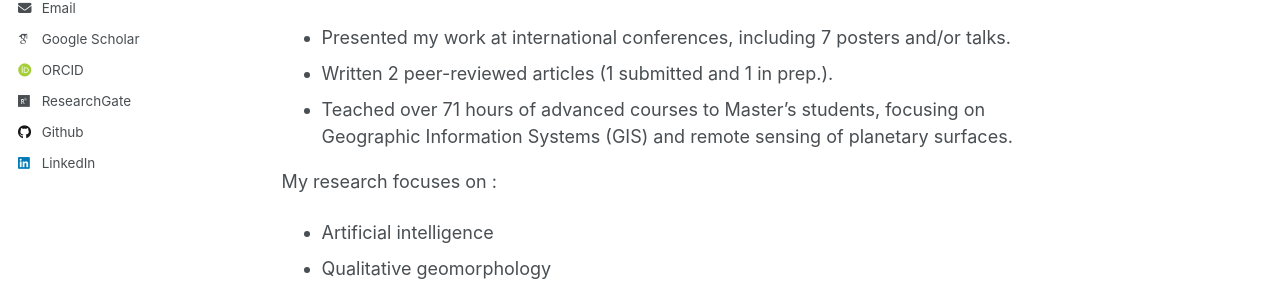
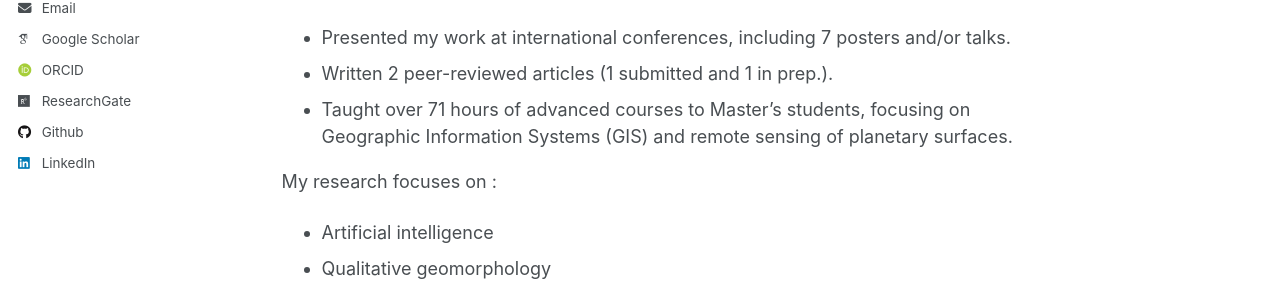
Before and after one commit to leomrtinez/leomrtinez.github.io, a Jekyll site: the page built from _pages/about.md, in a window 1280 px wide and 900 px high. Shown: the part 428-720 px from the top of the window. Built offline with Jekyll 4.4.1, drawn with Linux system fonts in a browser that asks for light colours; some web fonts are replaced.

Commit message:
Update about.md
irregular verbs!!!

```diff
--- a/_pages/about.md
+++ b/_pages/about.md
@@ -14,7 +14,7 @@ I am a French PhD student in planetary sciences, currently based at the GEOPS la
 For now, I have actively contributed to planetary science research through:
 - Presented my work at international conferences, including 7 posters and/or talks.
 - Written 2 peer-reviewed articles (1 submitted and 1 in prep.).
-- Teached over 71 hours of advanced courses to Master's students, focusing on Geographic Information Systems (GIS) and remote sensing of planetary surfaces.
+- Taught over 71 hours of advanced courses to Master's students, focusing on Geographic Information Systems (GIS) and remote sensing of planetary surfaces.
 
 My research focuses on :
 
```
